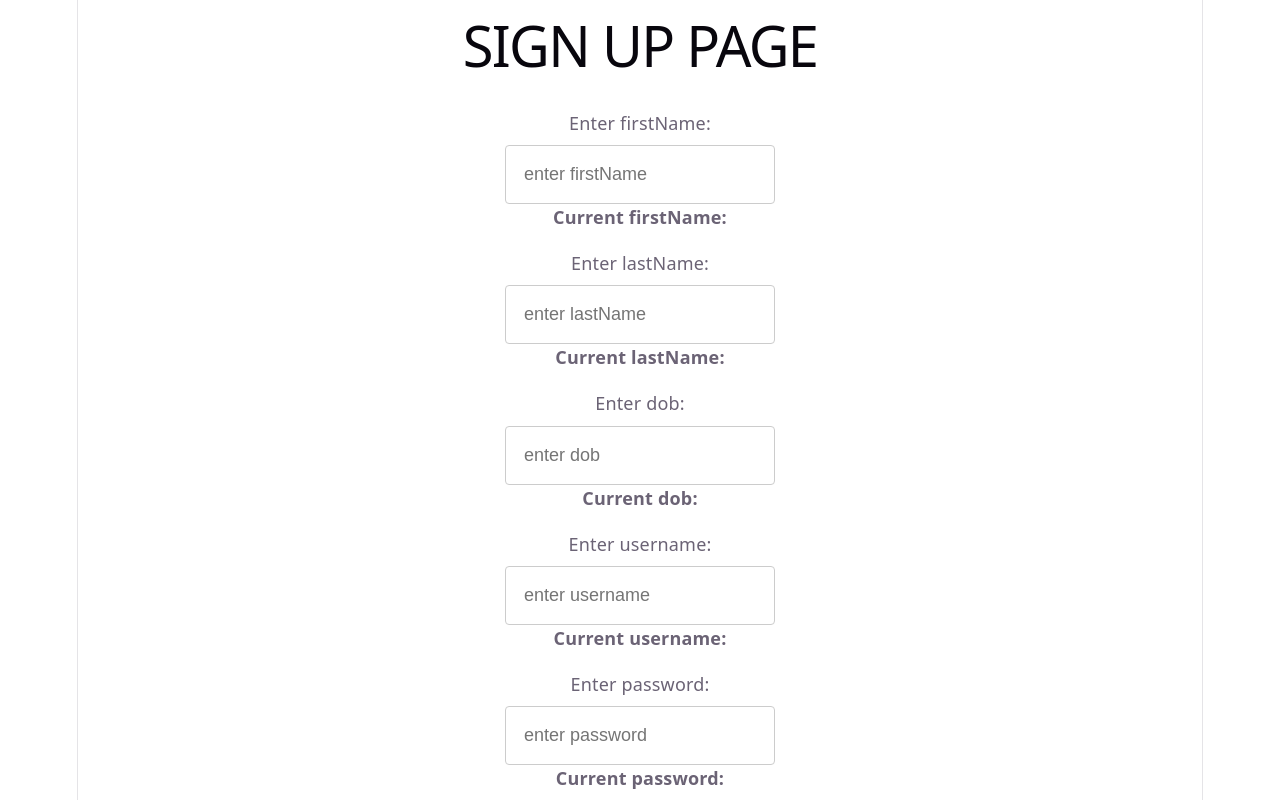
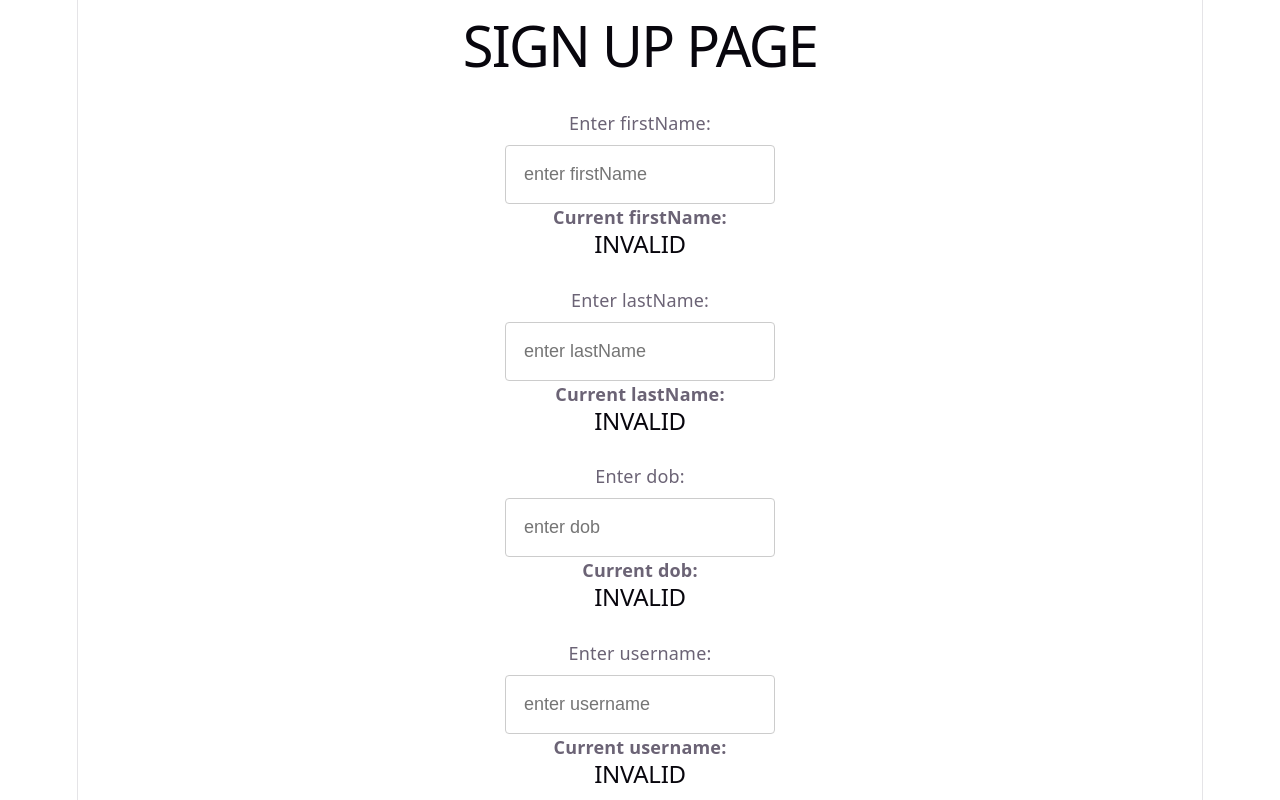
Before and after one commit to jadoratan/travel-planner, a React (Vite) app: page / in a window 1280 px wide. Both pictures are taken after a click on the button "Sign up". Shown: the top 800 px of the page. Built offline with nearby package versions, Linux system fonts and the light colour scheme.

Commit message:
Regex Validation for Signup Page Input Fields

```diff
--- a/src/pages/Signup.jsx
+++ b/src/pages/Signup.jsx
@@ -11,23 +11,49 @@ export default function Signup({navigatePage}) {
 
     const handleFirstNameChange = (event) => {
         setFirstName(event.target.value);
+        const isValid = firstName.trim === "" ? false : regexRules.firstName.test(event.target.value);
+        setValidFields((prev) => ({...prev, firstName: isValid}));
     };
 
     const handleLastNameChange = (event) => {
         setLastName(event.target.value);
+        setValidFields((prev) => ({...prev, lastName: regexRules.lastName.test(event.target.value)}));
     };
 
     const handleDOBChange = (event) => {
         setDOB(event.target.value);
+        setValidFields((prev) => ({...prev, dob: regexRules.dob.test(event.target.value)}));
     };
 
     const handleUsernameChange = (event) => {
         setUsername(event.target.value);
+        setValidFields((prev) => ({...prev, username: regexRules.username.test(event.target.value)}));
     };
 
     const handlePasswordChange = (event) => {
         setPassword(event.target.value);
+        setValidFields((prev) => ({...prev, password: regexRules.password.test(event.target.value)}));
     };
+
+
+    const [validFields, setValidFields] = useState({
+        firstName: false,
+        lastName: false,
+        username: false,
+        password: false,
+        dob: false,
+    });
+
+
+    const regexRules = {
+        firstName: /^[a-zA-Z]+$/,
+        lastName: /^[a-zA-Z]+$/,
+        username: /^\w{4,}$/,
+        password: /^(\w){8,}$/,
+        dob: /^(?<month>0[1-9]|1[0-2])\/(?<date>0[1-9]|[1-2]\d|3[0-1])\/(<?year>19[\d{2}]|20[0-2][0-9])$/,
+    }
+
+    const isFormValid = Object.values(validFields).every(value => value === true);
 
     return (
     <>
@@ -35,10 +61,12 @@ export default function Signup({navigatePage}) {
         <form style={{ padding: '20px' }}>
         <TextField
             fieldName="firstName"
+            //value = {firstName}
             variable={firstName}
             handleEvent={handleFirstNameChange}
             type="text"
         />
+        {validFields?.firstName? <h2>VALID</h2> : <h2>INVALID</h2> }
 
         <div style={{ padding: '10px' }}></div>
 
@@ -48,6 +76,7 @@ export default function Signup({navigatePage}) {
             handleEvent={handleLastNameChange}
             type="text"
         />
+        {validFields?.lastName ? <h2>VALID</h2> : <h2>INVALID</h2> }
 
         <div style={{ padding: '10px' }}></div>
 
@@ -57,6 +86,7 @@ export default function Signup({navigatePage}) {
             handleEvent={handleDOBChange}
             type="text"
         />
+        {validFields?.dob ? <h2>VALID</h2> : <h2>INVALID</h2> }
 
         <div style={{ padding: '10px' }}></div>
 
@@ -66,6 +96,7 @@ export default function Signup({navigatePage}) {
             handleEvent={handleUsernameChange}
             type="text"
         />
+        {validFields?.username ? <h2>VALID</h2> : <h2>INVALID</h2> }
 
         <div style={{ padding: '10px' }}></div>
 
@@ -75,12 +106,14 @@ export default function Signup({navigatePage}) {
             handleEvent={handlePasswordChange}
             type="password"
         />
+        {validFields?.password ? <h2>VALID</h2> : <h2>INVALID</h2> }
 
         <div style={{ padding: '10px' }}></div>
 
         <button
             type="button"
             className="signup-button"
+            disabled={!isFormValid}
             onClick={() => {navigatePage("login")}}
         >
             Sign up
```
